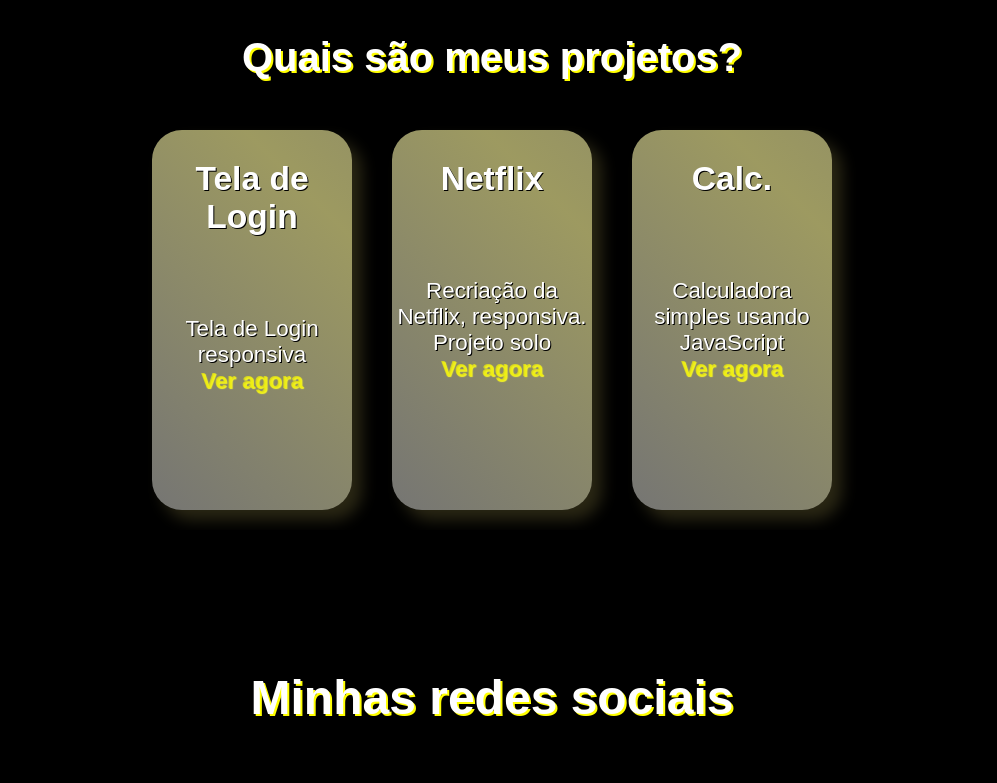
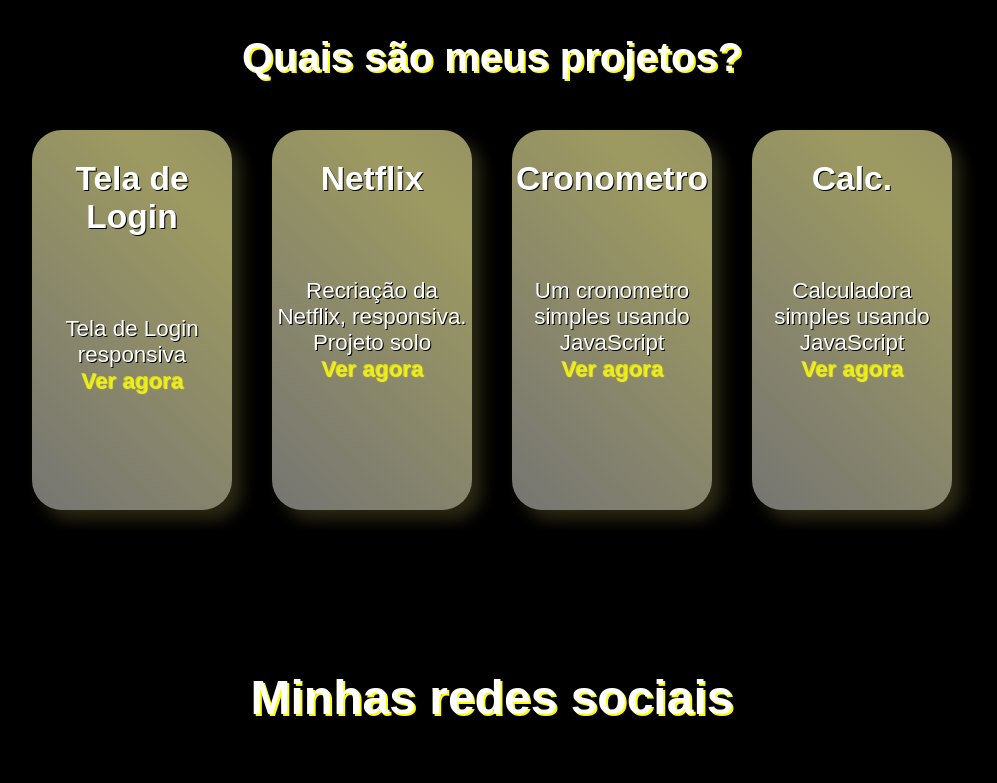
Before and after one commit to willianctti/MeuPortfolio, a plain HTML site: page index.html in a window 1280 px wide. Shown: the part 1940-2723 px from the top of the page, without its empty margins (148-1145 px from the left). Drawn offline with Linux system fonts and the light colour scheme.

Commit message:
update new project

```diff
--- a/index.html
+++ b/index.html
@@ -46,6 +46,11 @@
                     Recriação da Netflix, responsiva. Projeto solo <br>
                     <a class="aCards"  href="https://willianctti.github.io/Projeto-netflix/" target="_blank">Ver agora</a>
                 </div>
+                <div class="cards">
+                    <h3>Cronometro</h3>
+                    Um cronometro simples usando JavaScript <br>
+                    <a class="aCards"  href="https://willianctti.github.io/projeto-cronometro/" target="_blank">Ver agora</a>
+                </div>
 
                 <div class="cards">
                     <h3>Calc.</h3>
```
